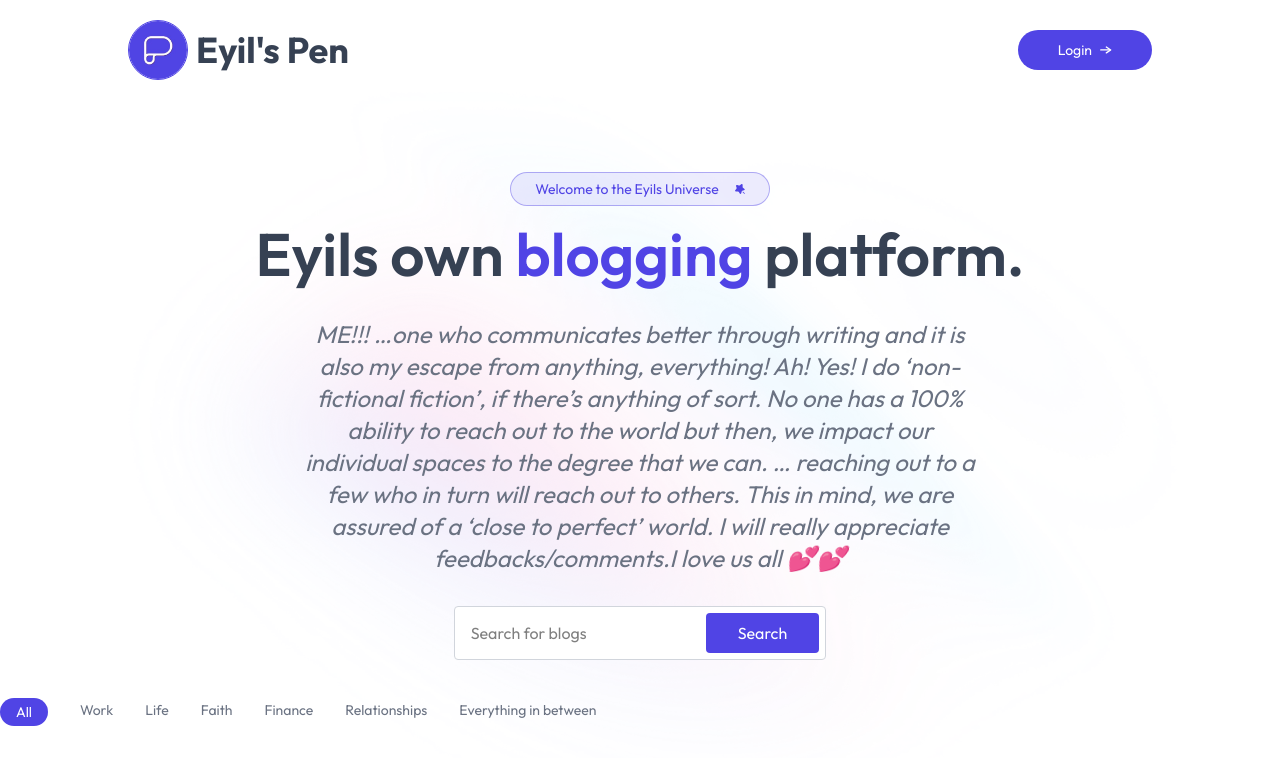
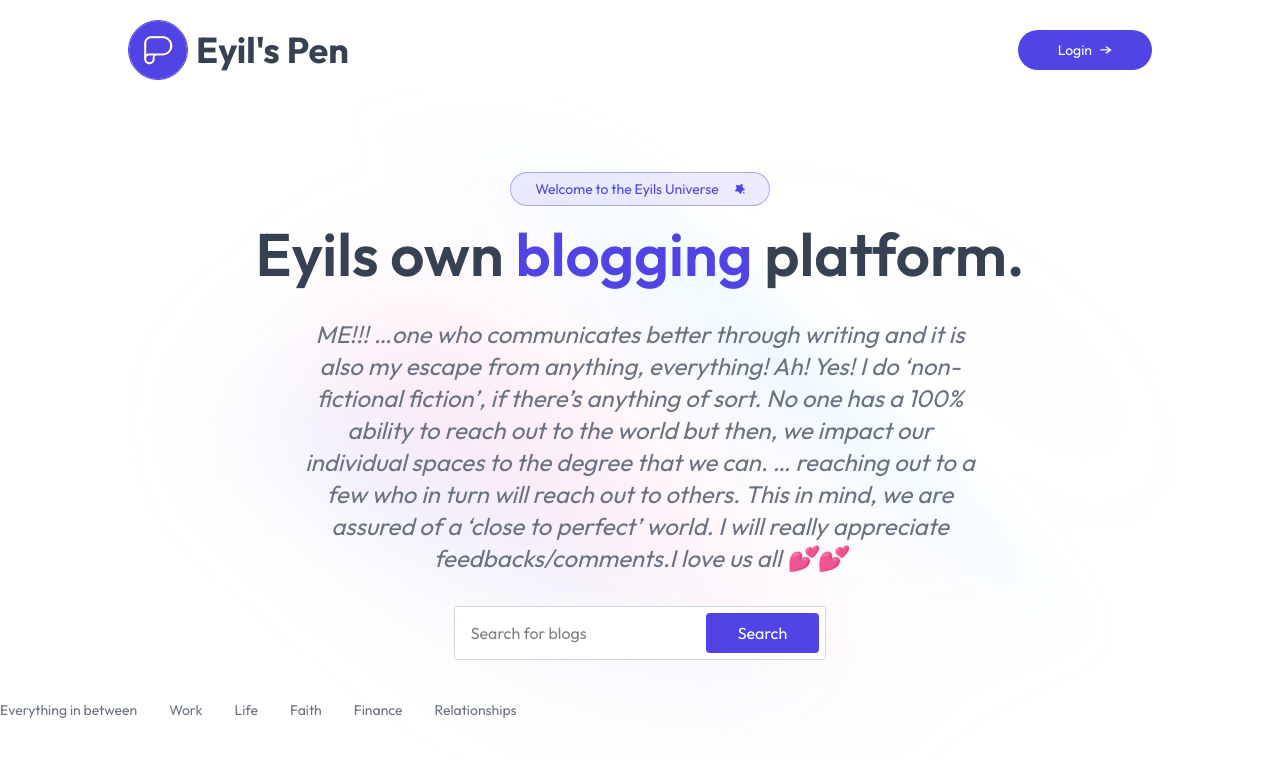
Before and after one commit to Xlence1624/Eyil-s_Pen, a React (Vite) app: page / in a window 1280 px wide. Shown: the top 758 px of the page. Built offline with nearby package versions, Linux system fonts and the light colour scheme.

Commit message:
changes
Signed-off-by: Michael Orji <xlence1624@gmail.com>

```diff
--- a/src/assets/assets.js
+++ b/src/assets/assets.js
@@ -60,7 +60,7 @@ export const assets = {
     dashboard_icon_3,
     dashboard_icon_4,
 }
-export const blogCategories = ['All', 'Work', 'Life', 'Faith', 'Finance', "Relationships", "Everything in between"]
+export const blogCategories = ["Everything in between", 'Work', 'Life', 'Faith', 'Finance', "Relationships" ]
 
 export const blog_data = [
     {
```
